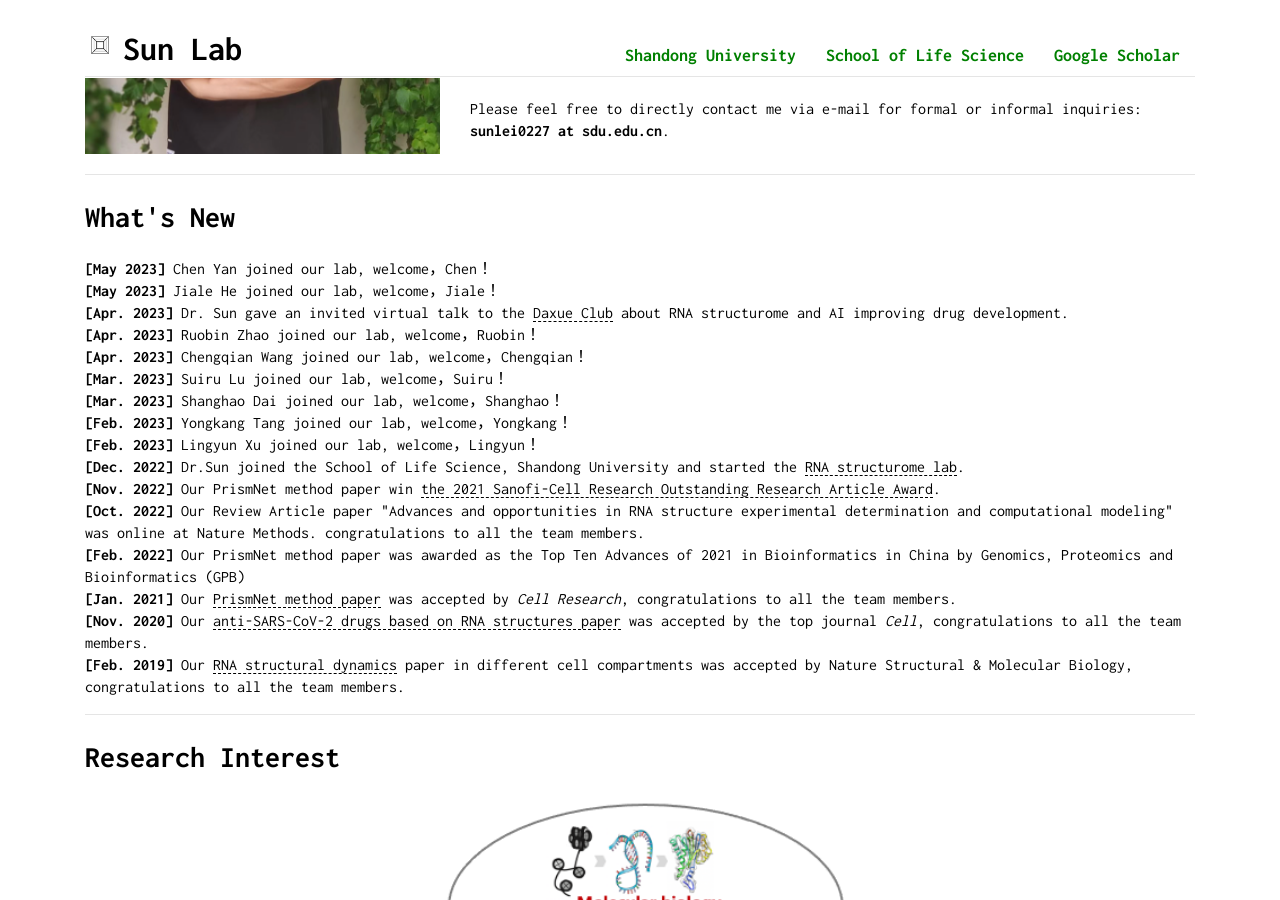
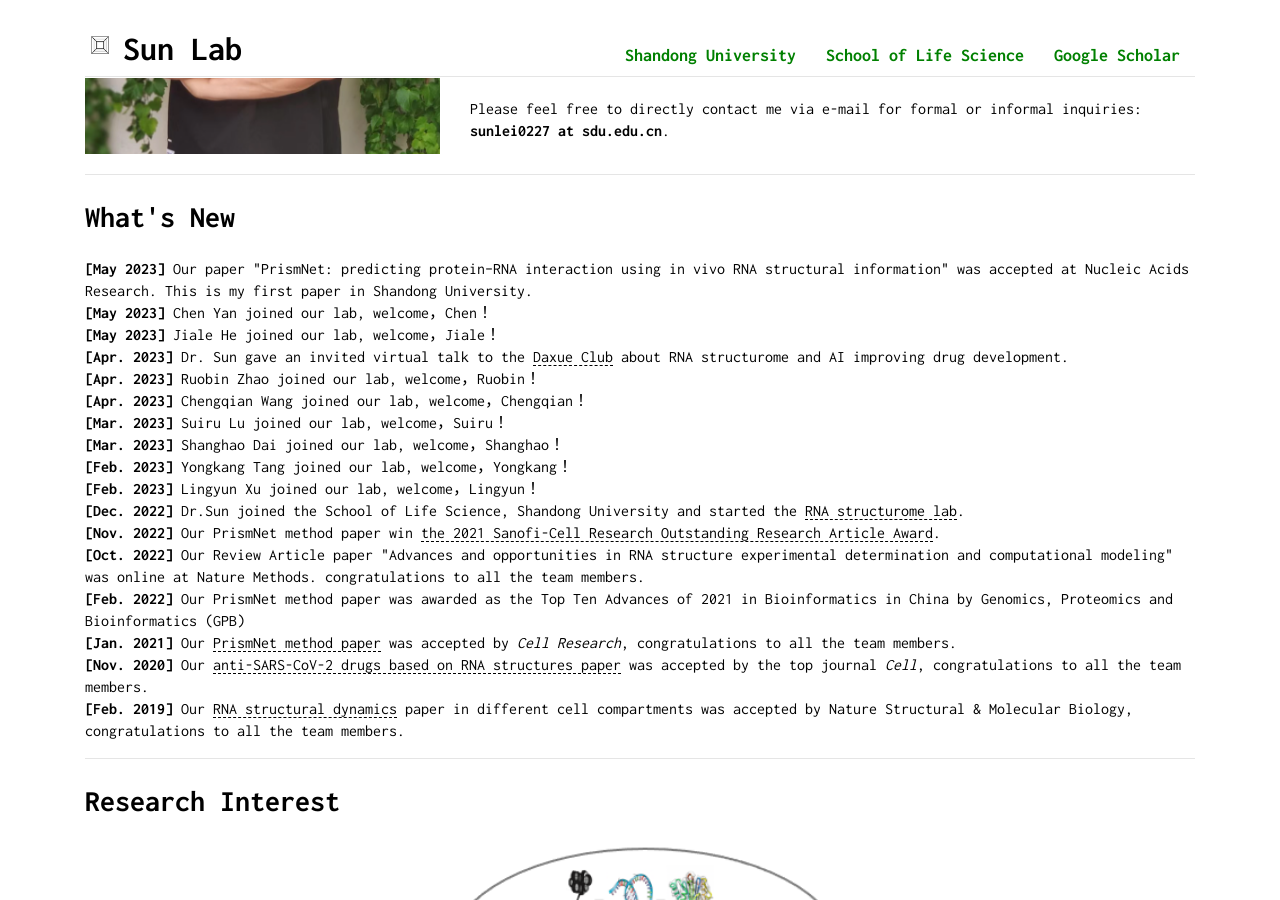
Before and after one commit to sunlei0227/sunlei0227.github.io, a Jekyll site: the page index.html, which Jekyll copies as it is, in a window 1280 px wide and 900 px high, scrolled down 384 px. Built offline with Jekyll 4.4.1, drawn with Linux system fonts in a browser that asks for light colours; comment, search, counter and statistics services are not loaded.

Commit message:
Update index.html

```diff
--- a/index.html
+++ b/index.html
@@ -183,7 +183,7 @@
             <h2>What's New</h2>
 
             <p>
-
+                <strong>[May 2023]</strong> Our paper "PrismNet: predicting protein–RNA interaction using in vivo RNA structural information" was accepted at Nucleic Acids Research. This is my first paper in Shandong University. <br />
                 <strong>[May 2023]</strong> Chen Yan joined our lab, welcome，Chen！<br />
                 <strong>[May 2023]</strong> Jiale He joined our lab, welcome，Jiale！<br />
                 <strong>[Apr. 2023]</strong> Dr. Sun gave an invited virtual talk to the <a href="https://mp.weixin.qq.com/s/tX_2aNVmwmFmZrc8jWxLDg" target="_blank">Daxue Club</a> about RNA structurome and AI improving drug development.<br />
```
